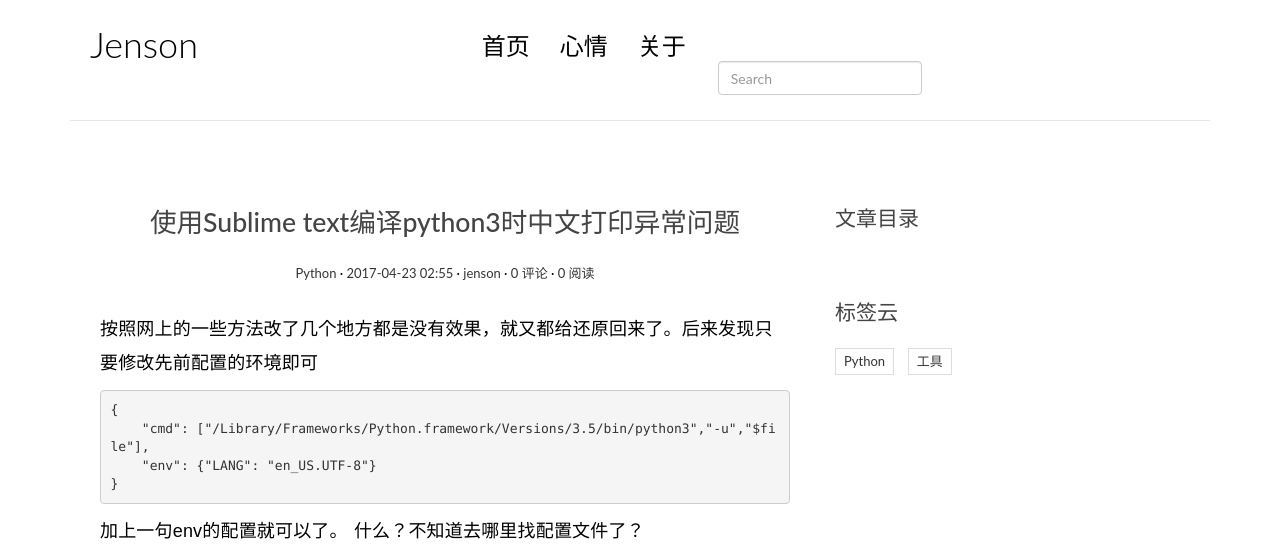
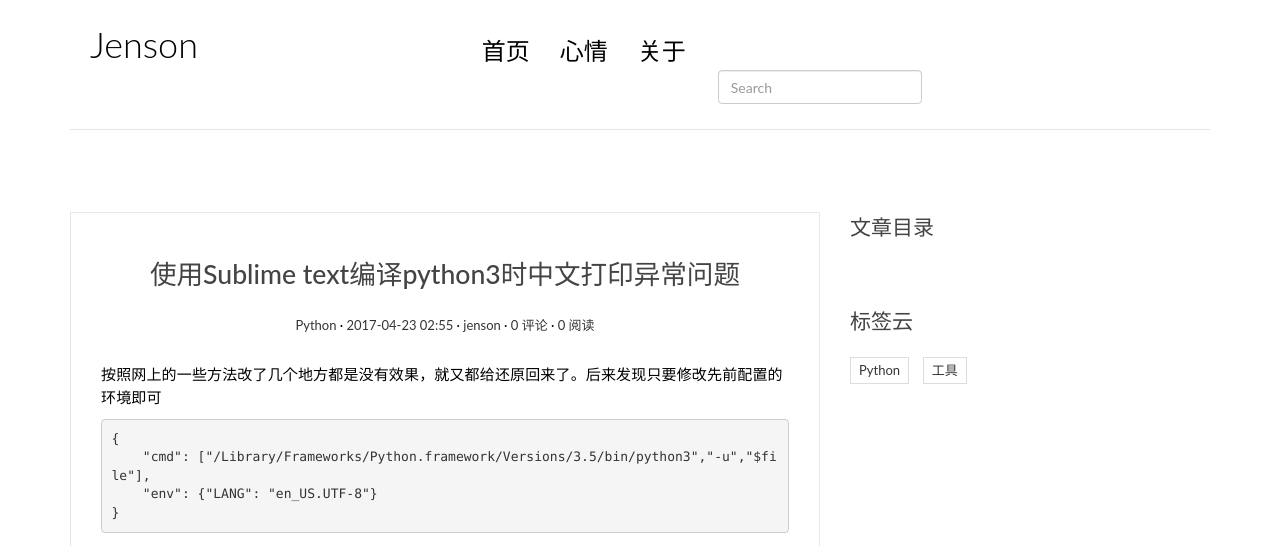
Before and after one commit to Jensonss/blog, a Django app: page /post/37/ in a window 1280 px wide. Shown: the top 546 px of the page. Run offline with Django 3.2, Linux system fonts and the light colour scheme; data comes from the database, SQL or seed files in the repository; both versions use the stored data as it was after the commit; some libraries are stand-ins or nearby versions.

Commit message:
文章详情页侧边栏添加aside。 导航菜单和搜索框水平修改

```diff
--- a/static/myblog/css/custom.css
+++ b/static/myblog/css/custom.css
@@ -182,6 +182,8 @@
     padding: 10px 0;
     color: #0972b4;
     text-shadow: none;
+    margin-top: 4.5px ;
+    margin-bottom: 4.5px;
 }
 
 .cl-effect-11 a::before {
@@ -211,11 +213,14 @@
 
 .content-body {
     padding-bottom: 4em;
+    /*background-color: #E7E7E7;*/
 }
 
 .post {
     background: #fff;
     padding: 30px 30px 0;
+    margin-top: 3em;
+    border: solid 1px #E7E7E7;
 }
 
 .entry-title {
@@ -234,8 +239,8 @@
 }
 
 .entry-content {
-    font-size: 18px;
-    line-height: 1.9;
+    font-size: 15px;
+    line-height: 1.5;
     font-weight: 300;
     color: #000;
 }
@@ -840,6 +845,7 @@
  */
 .comment-area {
     padding: 0 30px 0;
+    margin-top: 3em;
 }
 
 .comment-form {
@@ -888,6 +894,7 @@
 .pagination-simple {
     padding-left: 30px;
     font-size: 16px;
+    margin-top: 3em;
 }
 
 .pagination ul {
--- a/templates/myblog/detail.html
+++ b/templates/myblog/detail.html
@@ -18,7 +18,7 @@
         </div>
     </article>
     <section class="comment-area" id="comment-area">
-        <hr>
+{#        <hr>#}
         <h3>发表评论</h3>
         <form action="{% url 'post_comment' post.pk %}" method="post" class="comment-form">
             {% csrf_token %}
@@ -57,9 +57,15 @@
 {% endblock main %}
 
 {% block toc %}
+    <aside class="col-md-4">
         <div class="widget widget-content">
             <h3 class="widget-title">文章目录</h3>
+            {% if post.toc %}
+
                 {{ post.toc|safe }}
+            {% else %}
+                暂无目录！
+            {% endif %}
             <div class="widget widget-tag-cloud">
                 <h3 class="widget-title">标签云</h3>
                 <ul>
@@ -73,4 +79,7 @@
                 </ul>
             </div>
         </div>
+    </aside>
+
+
 {% endblock toc %}
```
Also changed, not shown: db.sqlite3. Lines whose indentation alone changed are shown as unchanged.
